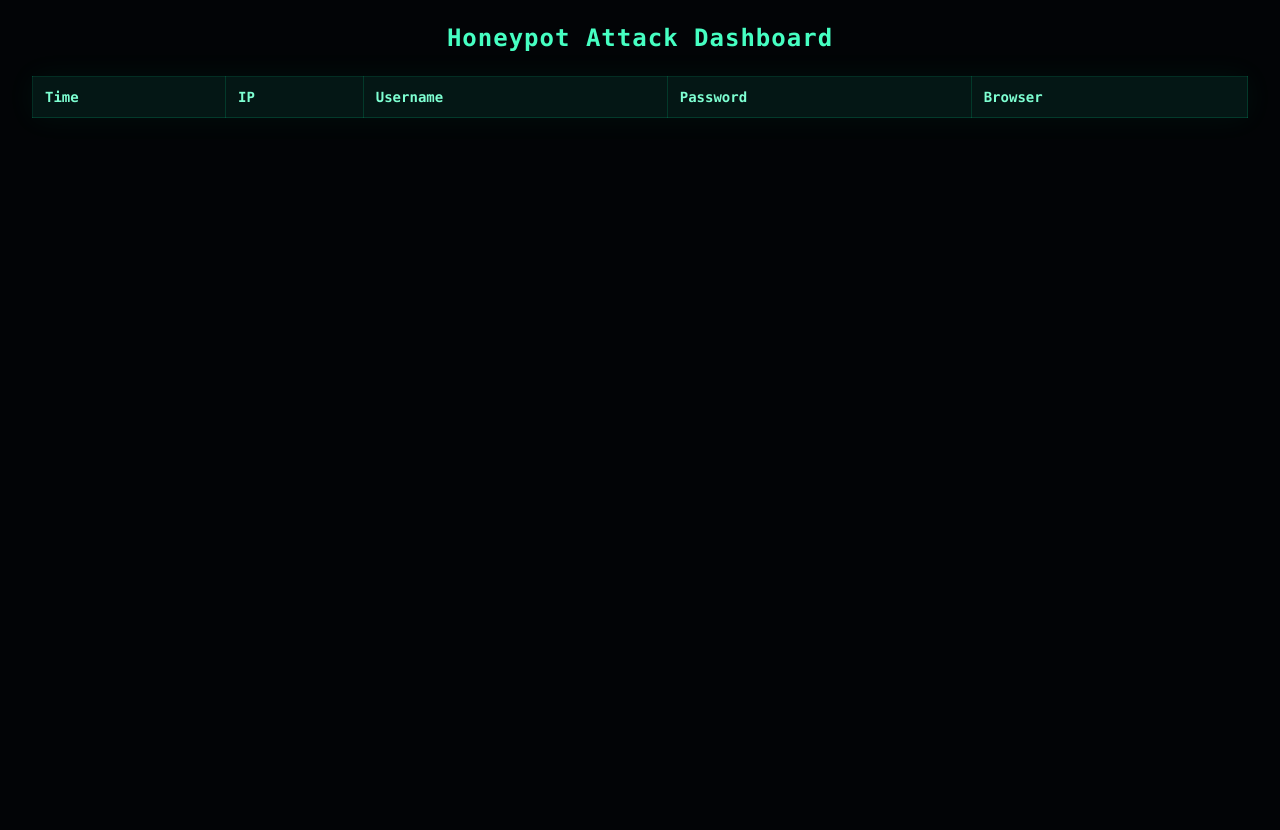
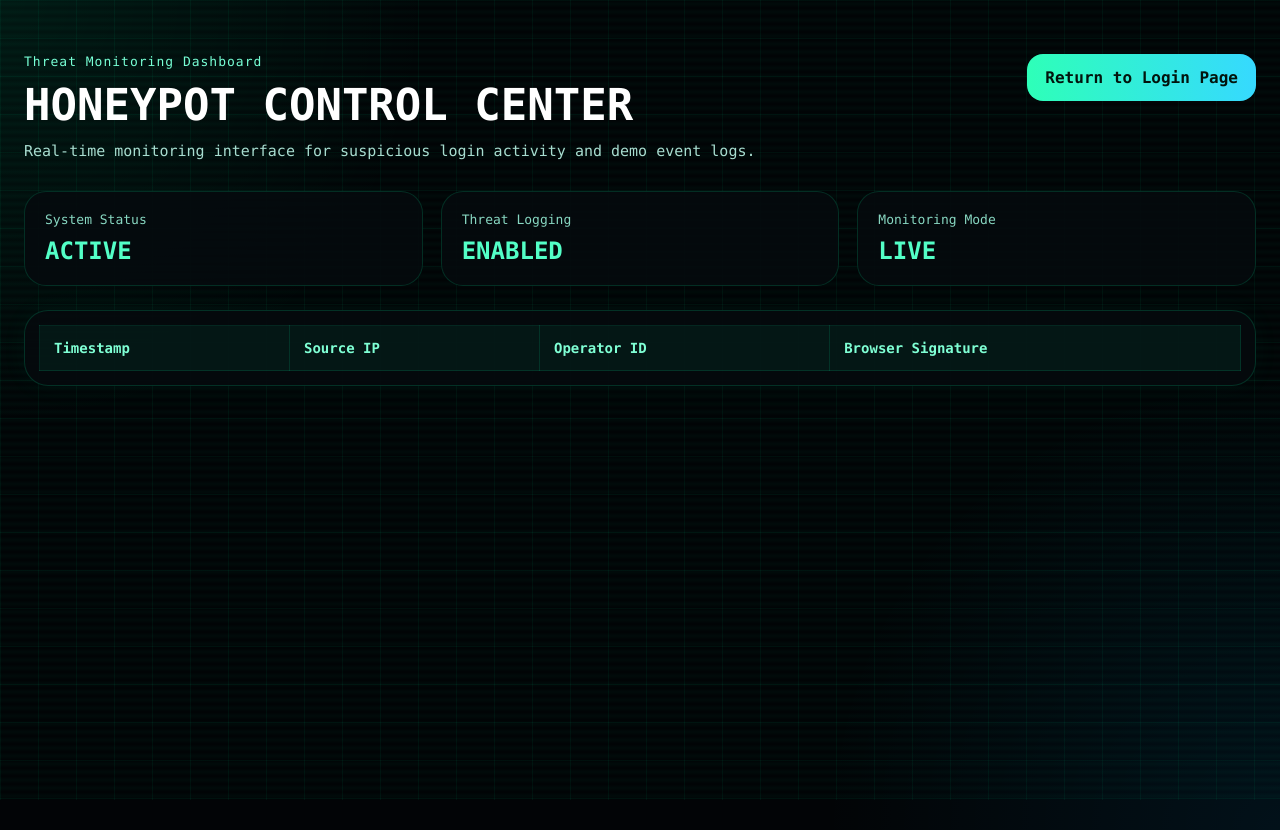
Before and after one commit to koushikanu143/honeypot, a Flask app: page /admin in a window 1280 px wide. Before the commit the page ends 118 px from the top, so only its background shows below. Run offline with Flask 3, Linux system fonts and the light colour scheme; lists and menus that the app fills with data are empty.

Commit message:
Enhance admin interface with improved layout and real-time monitoring features

```diff
--- a/server.py
+++ b/server.py
@@ -62,7 +62,120 @@ def trap():
 
     save_log(data)
 
-    return "Login Failed"
+    return """
+<!DOCTYPE html>
+<html lang='en'>
+<head>
+  <meta charset='UTF-8'>
+  <meta name='viewport' content='width=device-width, initial-scale=1.0'>
+  <title>Access Denied</title>
+  <style>
+    body{
+      margin:0;
+      min-height:100vh;
+      display:flex;
+      align-items:center;
+      justify-content:center;
+      background:
+        radial-gradient(circle at top left, rgba(0,255,170,0.08), transparent 30%),
+        radial-gradient(circle at bottom right, rgba(0,170,255,0.08), transparent 30%),
+        #020406;
+      color:#eafff7;
+      font-family:Consolas, monospace;
+    }
+    body::before{
+      content:"";
+      position:fixed;
+      inset:0;
+      background-image:
+        linear-gradient(rgba(0,255,170,0.05) 1px, transparent 1px),
+        linear-gradient(90deg, rgba(0,255,170,0.05) 1px, transparent 1px);
+      background-size:40px 40px;
+      z-index:0;
+    }
+    .box{
+      position:relative;
+      z-index:1;
+      width:90%;
+      max-width:760px;
+      background:rgba(5,10,14,0.92);
+      border:1px solid rgba(0,255,170,0.18);
+      border-radius:24px;
+      padding:36px;
+      box-shadow:0 0 40px rgba(0,255,170,0.08);
+    }
+    .badge{
+      display:inline-block;
+      margin-bottom:16px;
+      padding:8px 14px;
+      border-radius:999px;
+      background:rgba(0,255,170,0.08);
+      border:1px solid rgba(0,255,170,0.18);
+      color:#8effd8;
+      font-size:12px;
+    }
+    h1{
+      margin:0 0 12px 0;
+      color:#ff6464;
+      font-size:44px;
+    }
+    h2{
+      margin:0 0 16px 0;
+      color:#61ffd0;
+      font-size:22px;
+    }
+    p{
+      color:#b8e8dc;
+      line-height:1.8;
+      font-size:15px;
+    }
+    .terminal{
+      margin-top:22px;
+      padding:18px;
+      border-radius:18px;
+      border:1px solid rgba(0,255,170,0.16);
+      background:#010303;
+    }
+    .terminal div{
+      color:#35ffb4;
+      margin-bottom:10px;
+      font-size:14px;
+    }
+    .terminal div:last-child{
+      margin-bottom:0;
+    }
+    .btn{
+      display:inline-block;
+      margin-top:24px;
+      text-decoration:none;
+      color:#02140d;
+      background:linear-gradient(90deg,#2effb8,#36d9ff);
+      padding:14px 20px;
+      border-radius:16px;
+      font-weight:bold;
+    }
+  </style>
+</head>
+<body>
+  <div class='box'>
+    <div class='badge'>Authentication Monitoring Event</div>
+    <h1>ACCESS DENIED</h1>
+    <h2>Unauthorized Session Rejected</h2>
+    <p>
+      The requested authentication session could not be validated by the monitored security gateway.
+      This honeypot environment records suspicious access patterns for cyber security demonstration and analysis.
+    </p>
+    <div class='terminal'>
+      <div>> Session verification: FAILED</div>
+      <div>> Threat log updated successfully</div>
+      <div>> Source activity flagged for monitoring</div>
+      <div>> Security dashboard notification generated</div>
+    </div>
+    <a class='btn' href='/'>Return to Secure Gateway</a>
+  </div>
+</body>
+</html>
+"""
 
 @app.route("/logs")
 def logs():
--- a/static/style.css
+++ b/static/style.css
@@ -4,214 +4,366 @@
   box-sizing: border-box;
 }
 
-body.login-body {
+body.login-body,
+body.admin-body {
   min-height: 100vh;
-  font-family: "Consolas", "Courier New", monospace;
+  font-family: Consolas, "Courier New", monospace;
   background:
-    radial-gradient(circle at top left, rgba(0, 255, 170, 0.08), transparent 30%),
+    radial-gradient(circle at top left, rgba(0, 255, 170, 0.08), transparent 28%),
     radial-gradient(circle at bottom right, rgba(0, 170, 255, 0.08), transparent 30%),
     #020406;
-  color: #e6fff7;
-  overflow: hidden;
+  color: #e8fff7;
   position: relative;
+  overflow-x: hidden;
 }
 
-.bg-grid {
+.cyber-grid {
   position: fixed;
   inset: 0;
   background-image:
-    linear-gradient(rgba(0, 255, 170, 0.06) 1px, transparent 1px),
-    linear-gradient(90deg, rgba(0, 255, 170, 0.06) 1px, transparent 1px);
-  background-size: 35px 35px;
-  mask-image: radial-gradient(circle at center, black 50%, transparent 95%);
+    linear-gradient(rgba(0, 255, 170, 0.05) 1px, transparent 1px),
+    linear-gradient(90deg, rgba(0, 255, 170, 0.05) 1px, transparent 1px);
+  background-size: 38px 38px;
+  z-index: 0;
+  pointer-events: none;
+}
+
+.scanline {
+  position: fixed;
+  inset: 0;
+  background: linear-gradient(
+    to bottom,
+    transparent 0%,
+    rgba(0, 255, 170, 0.03) 50%,
+    transparent 100%
+  );
+  background-size: 100% 8px;
+  pointer-events: none;
   z-index: 0;
 }
 
 .glow {
   position: fixed;
-  width: 340px;
-  height: 340px;
+  width: 320px;
+  height: 320px;
   border-radius: 50%;
-  filter: blur(80px);
+  filter: blur(90px);
   z-index: 0;
+  pointer-events: none;
 }
 
-.glow-1 {
-  top: 60px;
-  left: 80px;
+.orb-1 {
+  top: 40px;
+  left: 60px;
   background: rgba(0, 255, 180, 0.12);
 }
 
-.glow-2 {
-  bottom: 60px;
-  right: 80px;
+.orb-2 {
+  bottom: 40px;
+  right: 70px;
   background: rgba(0, 180, 255, 0.12);
 }
 
-.login-wrapper {
+.login-shell,
+.admin-wrapper {
   position: relative;
   z-index: 1;
-  min-height: 100vh;
+}
+
+.login-shell {
+  max-width: 1100px;
+  margin: 40px auto;
+  padding: 28px;
+}
+
+.top-badge {
+  display: inline-block;
+  margin-bottom: 18px;
+  padding: 10px 16px;
+  border: 1px solid rgba(0, 255, 170, 0.2);
+  background: rgba(0, 255, 170, 0.08);
+  border-radius: 999px;
+  color: #8dffd7;
+  font-size: 12px;
+  letter-spacing: 1px;
+}
+
+.main-title {
+  font-size: 52px;
+  line-height: 1.05;
+  margin-bottom: 14px;
+  color: #ffffff;
+  text-shadow: 0 0 18px rgba(0, 255, 170, 0.18);
+}
+
+.main-subtitle {
+  max-width: 850px;
+  color: #aadfd1;
+  font-size: 16px;
+  line-height: 1.8;
+  margin-bottom: 28px;
+}
+
+.terminal-panel {
+  background: rgba(4, 8, 10, 0.92);
+  border: 1px solid rgba(0, 255, 170, 0.18);
+  border-radius: 24px;
+  padding: 20px;
+  margin-bottom: 26px;
+  box-shadow: 0 0 30px rgba(0, 255, 170, 0.05);
+}
+
+.terminal-header {
   display: flex;
   align-items: center;
-  justify-content: center;
-  padding: 30px;
+  gap: 8px;
+  margin-bottom: 16px;
 }
 
-.login-card {
-  width: 100%;
-  max-width: 560px;
-  background: rgba(5, 10, 14, 0.88);
-  border: 1px solid rgba(0, 255, 170, 0.25);
-  border-radius: 24px;
-  padding: 36px;
-  box-shadow:
-    0 0 40px rgba(0, 255, 170, 0.08),
-    0 0 80px rgba(0, 170, 255, 0.06);
-  backdrop-filter: blur(14px);
+.dot {
+  width: 11px;
+  height: 11px;
+  border-radius: 50%;
+  display: inline-block;
 }
 
-.login-badge {
-  display: inline-block;
-  padding: 8px 14px;
-  border-radius: 999px;
-  font-size: 12px;
-  letter-spacing: 1px;
-  color: #7fffd4;
-  background: rgba(0, 255, 170, 0.08);
-  border: 1px solid rgba(0, 255, 170, 0.2);
-  margin-bottom: 18px;
+.red { background: #ff5f56; }
+.yellow { background: #ffbd2e; }
+.green { background: #27c93f; }
+
+.terminal-title {
+  margin-left: 8px;
+  color: #88ffda;
+  font-size: 13px;
 }
 
-.login-title {
-  font-size: 38px;
-  line-height: 1.1;
-  color: #ffffff;
-  margin-bottom: 12px;
-  text-shadow: 0 0 16px rgba(0, 255, 170, 0.18);
+.terminal-content p {
+  color: #38ffb5;
+  font-size: 14px;
+  line-height: 1.8;
 }
 
-.login-subtitle {
-  color: #9fd8c8;
-  font-size: 15px;
-  line-height: 1.7;
-  margin-bottom: 22px;
+.info-strip {
+  display: grid;
+  grid-template-columns: repeat(3, 1fr);
+  gap: 18px;
+  margin-bottom: 28px;
 }
 
-.terminal-box {
-  background: #010303;
-  border: 1px solid rgba(0, 255, 170, 0.18);
-  border-radius: 18px;
-  padding: 16px;
-  margin-bottom: 24px;
+.info-card {
+  background: rgba(5, 10, 14, 0.88);
+  border: 1px solid rgba(0, 255, 170, 0.15);
+  border-radius: 22px;
+  padding: 20px;
 }
 
-.terminal-line {
-  color: #39ffb6;
-  font-size: 13px;
-  margin-bottom: 8px;
+.info-card h3 {
+  color: #68ffd0;
+  margin-bottom: 10px;
+  font-size: 18px;
 }
 
-.terminal-line:last-child {
-  margin-bottom: 0;
+.info-card p {
+  color: #abd9cc;
+  font-size: 14px;
+  line-height: 1.7;
 }
 
-.login-form {
-  display: flex;
-  flex-direction: column;
-  gap: 12px;
+.cyber-form {
+  background: rgba(5, 10, 14, 0.9);
+  border: 1px solid rgba(0, 255, 170, 0.18);
+  border-radius: 24px;
+  padding: 28px;
+  box-shadow: 0 0 40px rgba(0, 255, 170, 0.04);
 }
 
-.input-label {
-  font-size: 13px;
-  color: #85f7d3;
-  margin-top: 4px;
+.cyber-form label {
+  display: block;
+  margin-bottom: 8px;
+  margin-top: 14px;
+  color: #8fffd7;
+  font-size: 14px;
 }
 
-.login-form input {
+.cyber-form input {
   width: 100%;
-  padding: 15px 16px;
+  padding: 16px 18px;
   border-radius: 16px;
   border: 1px solid rgba(0, 255, 170, 0.18);
-  background: rgba(0, 0, 0, 0.6);
+  background: rgba(0, 0, 0, 0.55);
   color: #ffffff;
   outline: none;
   font-size: 15px;
   transition: 0.25s ease;
 }
 
-.login-form input::placeholder {
-  color: #6e8d83;
+.cyber-form input::placeholder {
+  color: #6f9086;
 }
 
-.login-form input:focus {
+.cyber-form input:focus {
   border-color: #2effb8;
   box-shadow: 0 0 0 3px rgba(46, 255, 184, 0.08);
 }
 
-.login-form button {
-  margin-top: 10px;
+.cyber-form button {
+  margin-top: 20px;
+  width: 100%;
   border: none;
   border-radius: 18px;
-  padding: 15px 16px;
+  padding: 16px;
   font-size: 15px;
   font-weight: bold;
   cursor: pointer;
   color: #02140d;
   background: linear-gradient(90deg, #2effb8, #36d9ff);
-  transition: transform 0.2s ease, box-shadow 0.2s ease;
-  box-shadow: 0 10px 30px rgba(46, 255, 184, 0.2);
+  box-shadow: 0 10px 30px rgba(46, 255, 184, 0.16);
+  transition: transform 0.2s ease;
 }
 
-.login-form button:hover {
+.cyber-form button:hover {
   transform: translateY(-2px);
 }
 
-.warning-text {
-  margin-top: 18px;
-  color: #ff7777;
-  font-size: 13px;
-  text-align: center;
+.warning-panel {
+  margin-top: 24px;
+  padding: 18px 20px;
+  border-radius: 20px;
+  border: 1px solid rgba(255, 95, 95, 0.24);
+  background: rgba(255, 0, 0, 0.04);
 }
 
-/* Admin page styles */
-
-body {
-  background: #020406;
-  color: #dffff5;
-  font-family: "Consolas", "Courier New", monospace;
+.warning-panel h3 {
+  color: #ff8c8c;
+  margin-bottom: 10px;
+  font-size: 18px;
 }
 
-h2 {
-  text-align: center;
-  margin: 24px 0;
-  color: #46ffc2;
+.warning-panel p {
+  color: #ffc1c1;
+  font-size: 14px;
+  line-height: 1.8;
+}
+
+.admin-wrapper {
+  max-width: 1320px;
+  margin: 30px auto;
+  padding: 24px;
+}
+
+.admin-header {
+  display: flex;
+  justify-content: space-between;
+  align-items: flex-start;
+  gap: 20px;
+  margin-bottom: 26px;
+}
+
+.panel-tag {
+  color: #77ffd5;
+  font-size: 13px;
+  margin-bottom: 10px;
   letter-spacing: 1px;
 }
 
+.admin-header h1 {
+  color: #ffffff;
+  font-size: 44px;
+  margin-bottom: 8px;
+}
+
+.admin-subtitle {
+  color: #a8ddd0;
+  font-size: 15px;
+  line-height: 1.8;
+}
+
+.back-btn {
+  text-decoration: none;
+  color: #02140d;
+  background: linear-gradient(90deg, #2effb8, #36d9ff);
+  padding: 14px 18px;
+  border-radius: 16px;
+  font-weight: bold;
+  white-space: nowrap;
+}
+
+.stats-grid {
+  display: grid;
+  grid-template-columns: repeat(3, 1fr);
+  gap: 18px;
+  margin-bottom: 24px;
+}
+
+.stat-box {
+  background: rgba(5, 10, 14, 0.9);
+  border: 1px solid rgba(0, 255, 170, 0.15);
+  border-radius: 22px;
+  padding: 20px;
+}
+
+.stat-label {
+  display: block;
+  color: #88d8c2;
+  font-size: 13px;
+  margin-bottom: 10px;
+}
+
+.stat-box strong {
+  color: #53ffc7;
+  font-size: 24px;
+}
+
+.table-shell {
+  overflow-x: auto;
+  background: rgba(5, 10, 14, 0.92);
+  border: 1px solid rgba(0, 255, 170, 0.16);
+  border-radius: 24px;
+  padding: 14px;
+  box-shadow: 0 0 30px rgba(0, 255, 170, 0.04);
+}
+
 table {
-  width: 95%;
-  margin: 20px auto;
+  width: 100%;
   border-collapse: collapse;
-  background: rgba(5, 10, 14, 0.92);
-  border: 1px solid rgba(0, 255, 170, 0.18);
-  box-shadow: 0 0 30px rgba(0, 255, 170, 0.05);
+  min-width: 900px;
 }
 
 th,
 td {
-  border: 1px solid rgba(0, 255, 170, 0.15);
-  padding: 12px;
+  border: 1px solid rgba(0, 255, 170, 0.12);
+  padding: 14px;
   text-align: left;
+  vertical-align: top;
   font-size: 14px;
-  vertical-align: top;
 }
 
 th {
-  color: #7effd2;
+  color: #7fffd4;
   background: rgba(0, 255, 170, 0.06);
+}
+
+td {
+  color: #dffef4;
 }
 
 tr:nth-child(even) {
   background: rgba(255, 255, 255, 0.02);
 }
+
+@media (max-width: 900px) {
+  .main-title {
+    font-size: 34px;
+  }
+
+  .info-strip,
+  .stats-grid,
+  .admin-header {
+    grid-template-columns: 1fr;
+    display: grid;
+  }
+
+  .admin-header {
+    gap: 16px;
+  }
+}
--- a/templates/admin.html
+++ b/templates/admin.html
@@ -1,31 +1,55 @@
 <!DOCTYPE html>
-<html>
+<html lang="en">
+<head>
+  <meta charset="UTF-8" />
+  <meta name="viewport" content="width=device-width, initial-scale=1.0" />
+  <title>Honeypot Control Center</title>
+  <link rel="stylesheet" href="/static/style.css" />
+  <script src="/static/script.js" defer></script>
+</head>
+<body class="admin-body">
 
-<head>
+  <div class="cyber-grid"></div>
+  <div class="scanline"></div>
 
-<title>Honeypot Dashboard</title>
+  <div class="admin-wrapper">
+    <div class="admin-header">
+      <div>
+        <p class="panel-tag">Threat Monitoring Dashboard</p>
+        <h1>HONEYPOT CONTROL CENTER</h1>
+        <p class="admin-subtitle">
+          Real-time monitoring interface for suspicious login activity and demo event logs.
+        </p>
+      </div>
+      <a href="/" class="back-btn">Return to Login Page</a>
+    </div>
 
-<link rel="stylesheet" href="/static/style.css">
+    <div class="stats-grid">
+      <div class="stat-box">
+        <span class="stat-label">System Status</span>
+        <strong>ACTIVE</strong>
+      </div>
+      <div class="stat-box">
+        <span class="stat-label">Threat Logging</span>
+        <strong>ENABLED</strong>
+      </div>
+      <div class="stat-box">
+        <span class="stat-label">Monitoring Mode</span>
+        <strong>LIVE</strong>
+      </div>
+    </div>
 
-<script src="/static/script.js"></script>
-
-</head>
-
-<body>
-
-<h2>Honeypot Attack Dashboard</h2>
-
-<table border="1" id="logtable">
-
-<tr>
-<th>Time</th>
-<th>IP</th>
-<th>Username</th>
-<th>Password</th>
-<th>Browser</th>
-</tr>
-
-</table>
+    <div class="table-shell">
+      <table id="logtable">
+        <tr>
+          <th>Timestamp</th>
+          <th>Source IP</th>
+          <th>Operator ID</th>
+          <th>Browser Signature</th>
+        </tr>
+      </table>
+    </div>
+  </div>
 
 </body>
 </html>
```
